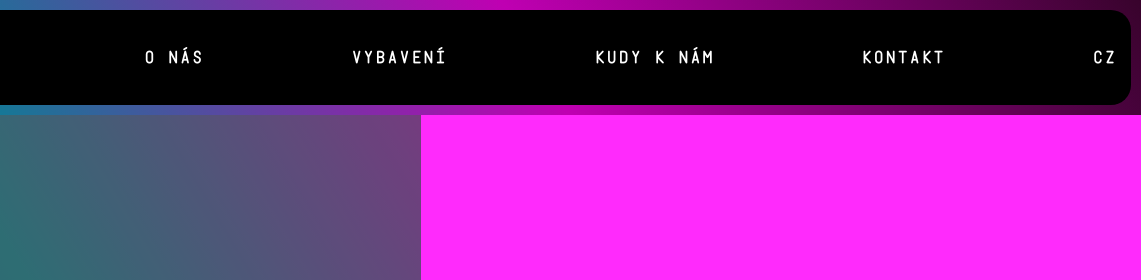
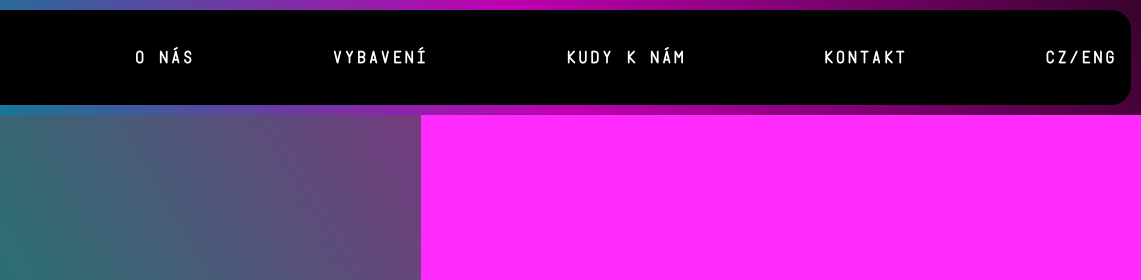
Before and after one commit to DanielaKytlicova/TULab, an Eleventy site: page index.html in a window 1280 px wide. Shown: the top 280 px of the page, 139-1280 px from the left. Built offline with nearby package versions, Linux system fonts and the light colour scheme; Eleventy itself is replaced by a stand-in of ours; files that its build step writes are made by us from their sources.

Commit message:
aktualizace02

```diff
--- a/_includes/sablona.njk
+++ b/_includes/sablona.njk
@@ -51,7 +51,7 @@
         <li><a href="/vybaveni">VYBAVENÍ</a></li>
         <li><a href="/#kudyknam">KUDY K NÁM</a></li>
         <li><a href="#kontakt">KONTAKT</a></li>
-        <li><a href="#CZ">CZ</a></li>
+        <li><a href="#CZ">CZ/ENG</a></li>
 
     </div>
 
```
Also changed, not shown: 3 other files.
